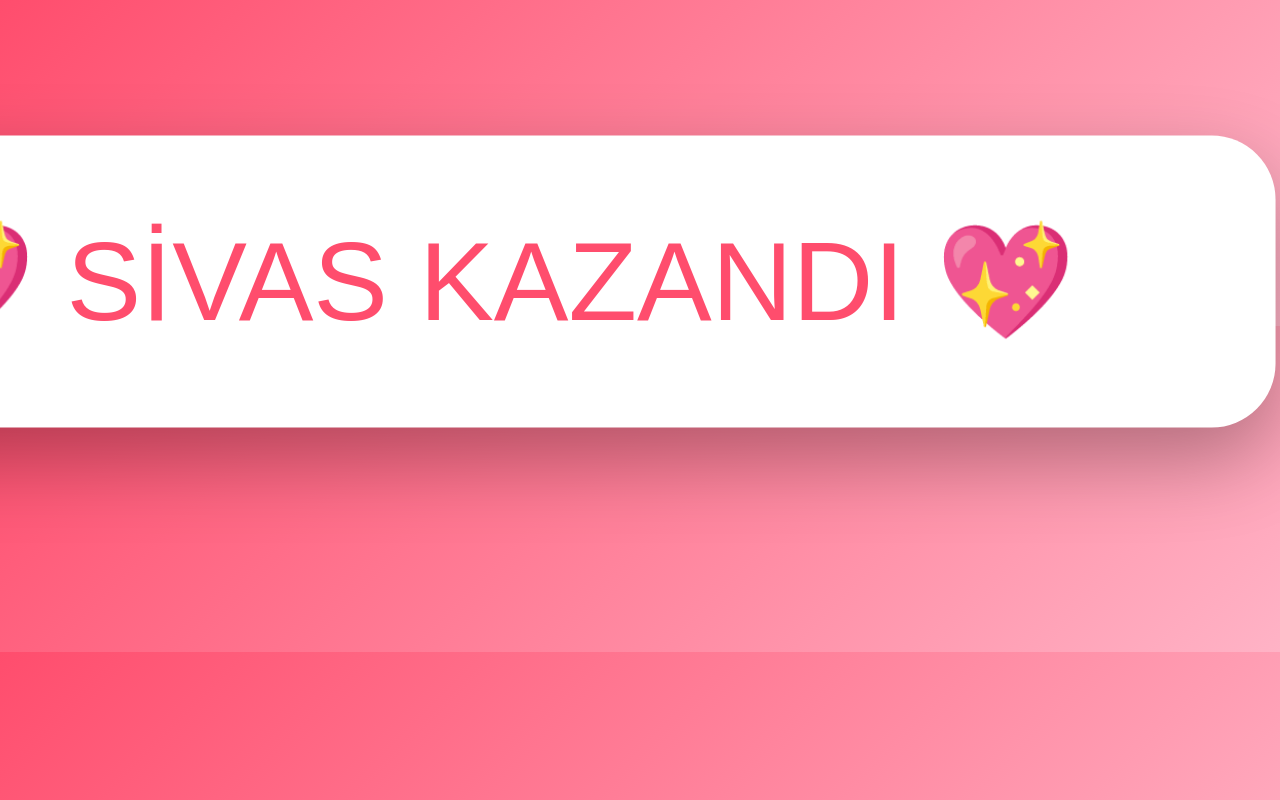
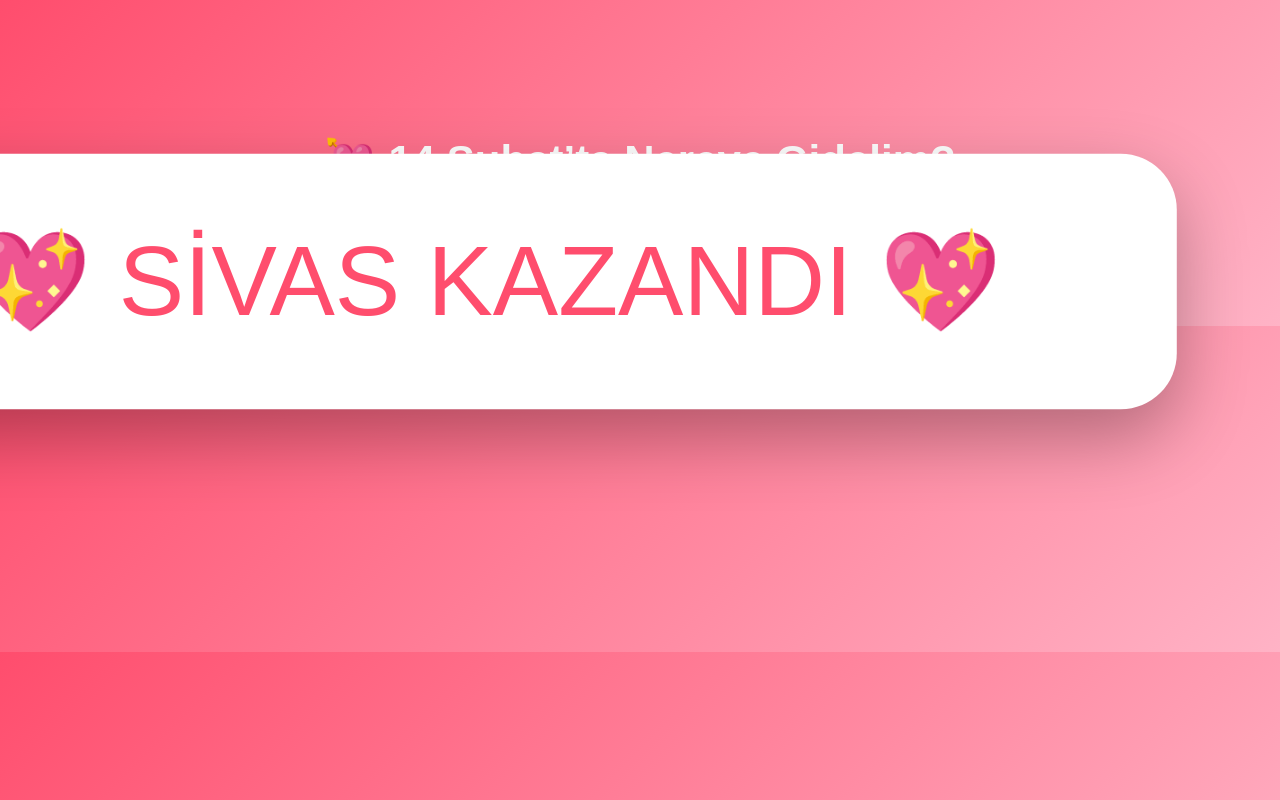
Before and after one commit to AyberkTiryaki/ondortsubat.github.io, a plain HTML site: page index.html in a window 1280 px wide. Both pictures are taken after a click on the button "Başka Bir Yer". Drawn offline with Linux system fonts and the light colour scheme.

Commit message:
Adjust growth scale for Sivas function

```diff
--- a/index.html
+++ b/index.html
@@ -58,11 +58,11 @@
 let scale = 1;
 
 function growSivas() {
-    scale += 3;   // büyüme miktarı (istersen arttır)
+    scale += 2.5;   // büyüme miktarı (istersen arttır)
     const sivas = document.getElementById("sivas");
     sivas.style.transform = `scale(${scale})`;
 
-    if (scale > 3) {
+    if (scale > 2.5) {
         sivas.innerHTML = "💖 SİVAS KAZANDI 💖";
     }
 }
```
